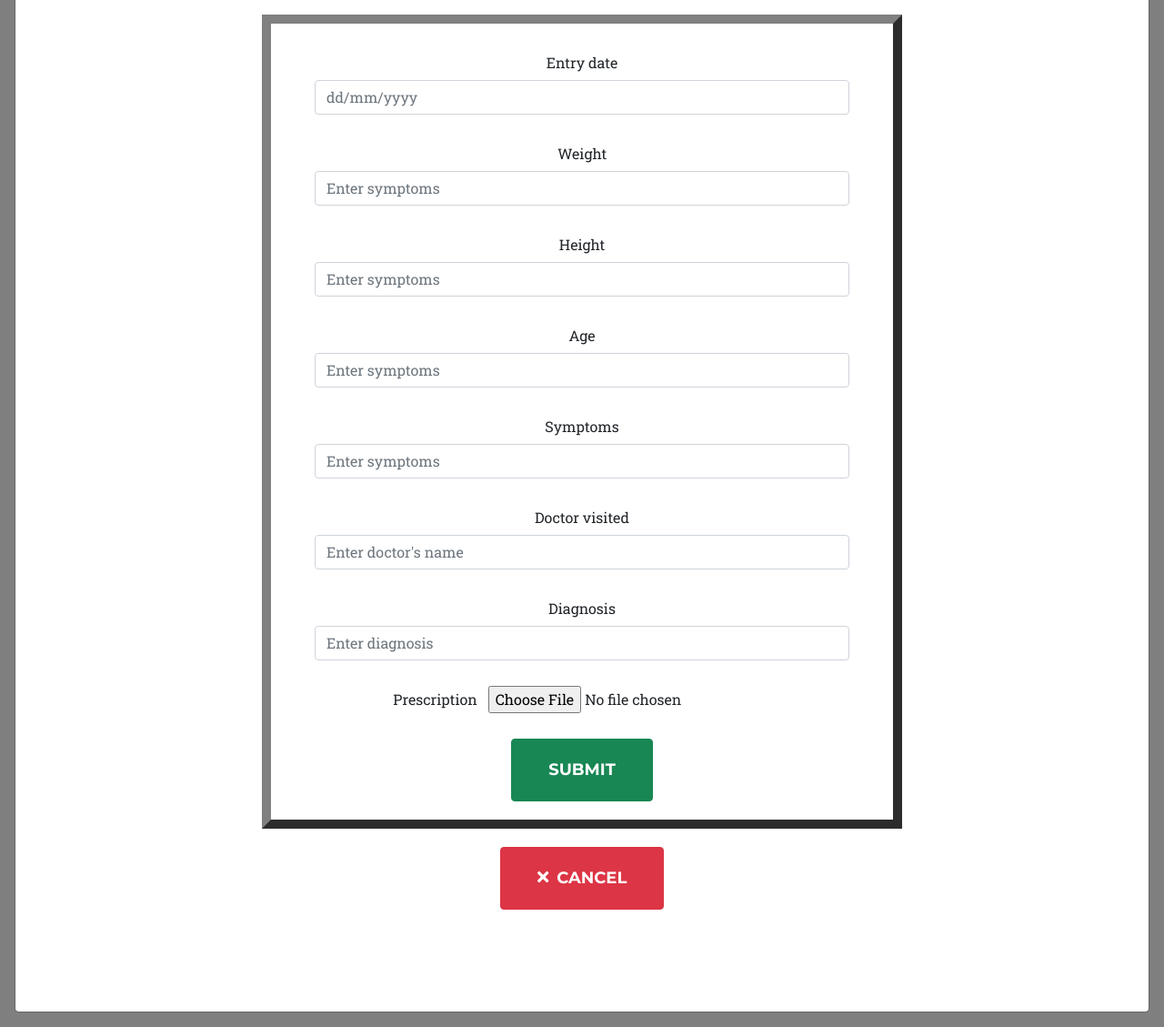
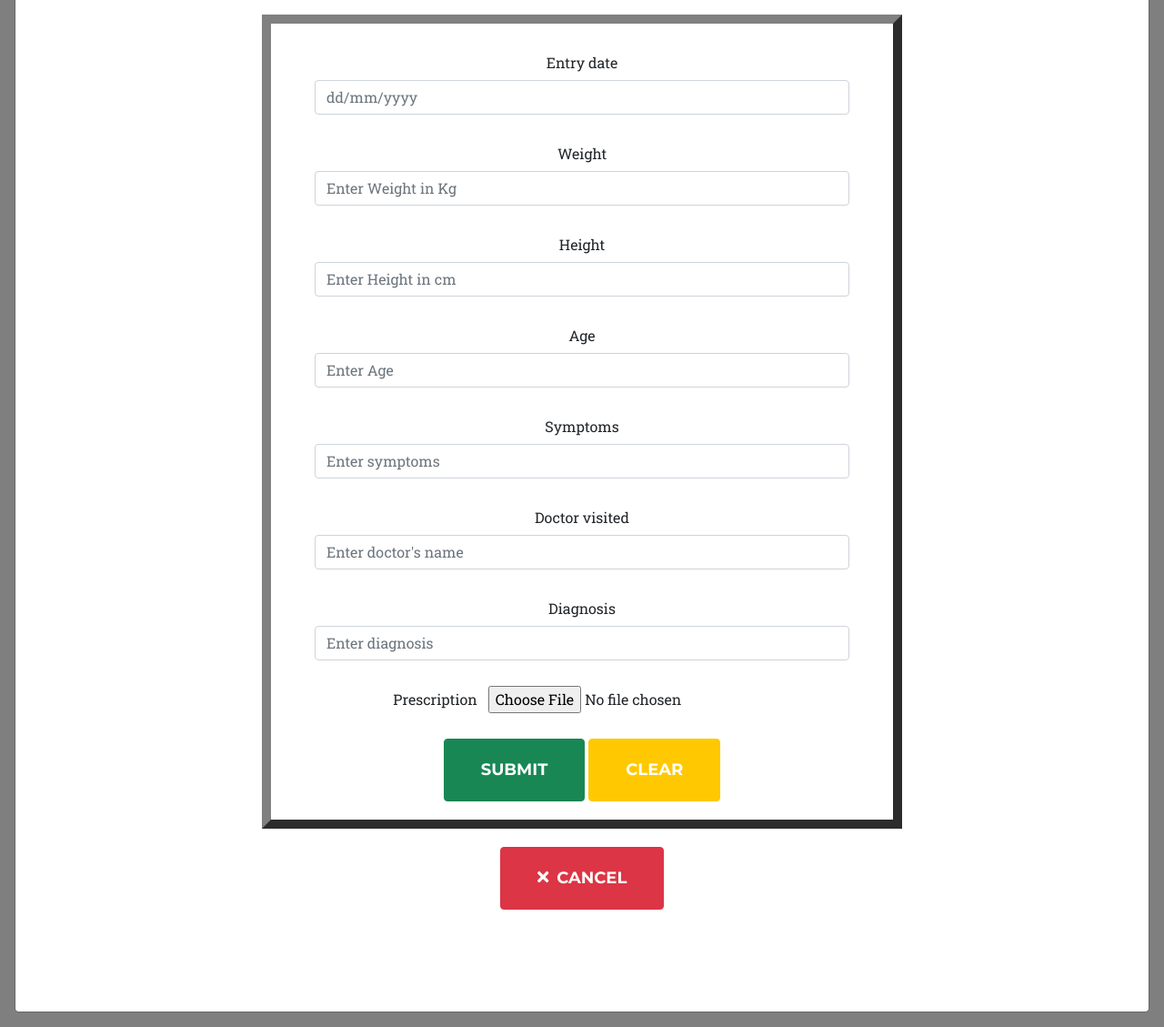
Before and after one commit to smruthig/Hale_and_Healthy, a Flask app: page /form in a window 1280 px wide, after a click that opens the changed part. Shown: the part 229-1358 px from the top of the page at 91% size. Run offline with Flask 2, Linux system fonts and the light colour scheme; some libraries are stand-ins or nearby versions.

Commit message:
minor changes

```diff
--- a/app/templates/form.html
+++ b/app/templates/form.html
@@ -84,15 +84,15 @@
             </div>
             <div class="form-group container">
                 <label class="col-form-label mt-4" for="inputDefault">Weight</label>
-                <input type="text" name='weight' class="form-control" placeholder="Enter symptoms" id="inputDefault">
+                <input type="text" name='weight' class="form-control" placeholder="Enter Weight in Kg" id="inputDefault">
             </div>
             <div class="form-group container">
                 <label class="col-form-label mt-4" for="inputDefault">Height</label>
-                <input type="text" name='height' class="form-control" placeholder="Enter symptoms" id="inputDefault">
+                <input type="text" name='height' class="form-control" placeholder="Enter Height in cm" id="inputDefault">
             </div>
             <div class="form-group container">
                 <label class="col-form-label mt-4" for="inputDefault">Age</label>
-                <input type="text" name='age' class="form-control" placeholder="Enter symptoms" id="inputDefault">
+                <input type="text" name='age' class="form-control" placeholder="Enter Age" id="inputDefault">
             </div>
             <div class="form-group container">
                 <label class="col-form-label mt-4" for="inputDefault">Symptoms</label>
@@ -112,6 +112,7 @@
             </div>
         <br>
             <button class='btn btn-success btn-xl text-uppercase' type='submit'>Submit</button>
+            <button class='btn btn-warning btn-xl text-uppercase' type='reset'>Clear</button>
         </form>
 
         <script>
@@ -144,15 +145,15 @@
             </div>
             <div class="form-group container">
                 <label class="col-form-label mt-4" for="inputDefault">Weight</label>
-                <input type="text" name='weight' class="form-control" placeholder="Enter symptoms" id="inputDefault">
+                <input type="text" name='weight' class="form-control" placeholder="Enter Weight in Kg" id="inputDefault">
             </div>
             <div class="form-group container">
                 <label class="col-form-label mt-4" for="inputDefault">Height</label>
-                <input type="text" name='height' class="form-control" placeholder="Enter symptoms" id="inputDefault">
+                <input type="text" name='height' class="form-control" placeholder="Enter Height in cm" id="inputDefault">
             </div>
             <div class="form-group container">
                 <label class="col-form-label mt-4" for="inputDefault">Age</label>
-                <input type="text" name='age' class="form-control" placeholder="Enter symptoms" id="inputDefault">
+                <input type="text" name='age' class="form-control" placeholder="Enter Age" id="inputDefault">
             </div>
             <div class="form-group container">
                 <label class="col-form-label mt-4" for="inputDefault">Symptoms</label>
@@ -172,6 +173,7 @@
             </div>
         <br>
             <button class='btn btn-success btn-xl text-uppercase' type='submit'>Submit</button>
+            <button class='btn btn-warning btn-xl text-uppercase' type='reset'>Clear</button>
         </form>
                             <button class="btn btn-danger btn-xl text-uppercase" data-bs-dismiss="modal" type="button">
                                 <i class="fas fa-times me-1"></i>
```
